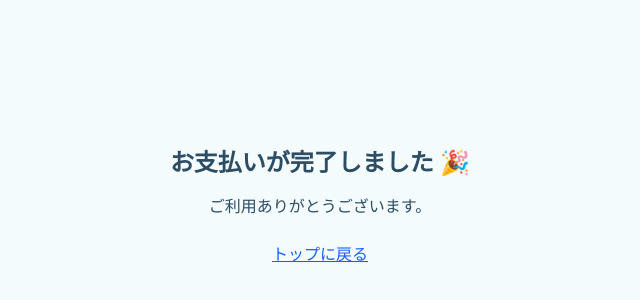
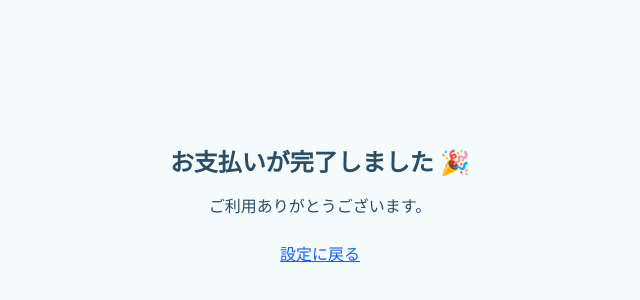
Before and after one commit to ms-engineer-bc25-05/team-a-final-project, a Next.js app in the folder frontend/: page /success in a window 1280 px wide. Shown: the part 194-494 px from the top of the page, without its empty margins (320-960 px from the left). Built offline with nearby package versions, Linux system fonts and the light colour scheme.

Commit message:
feat(ui): success画面の遷移先を/settingsに変更

```diff
--- a/frontend/src/app/success/page.tsx
+++ b/frontend/src/app/success/page.tsx
@@ -6,8 +6,8 @@ export default function SuccessPage() {
     <div className="flex flex-col items-center justify-center min-h-screen bg-[#f4fbfd]">
       <h1 className="text-2xl font-bold text-[#2c4d63] mb-4">お支払いが完了しました 🎉</h1>
       <p className="text-[#2c4d63]">ご利用ありがとうございます。</p>
-      <Link href="/" className="mt-6 text-blue-600 underline">
-        トップに戻る
+      <Link href="/settings" className="mt-6 text-blue-600 underline">
+        設定に戻る
       </Link>
     </div>
   );
```
